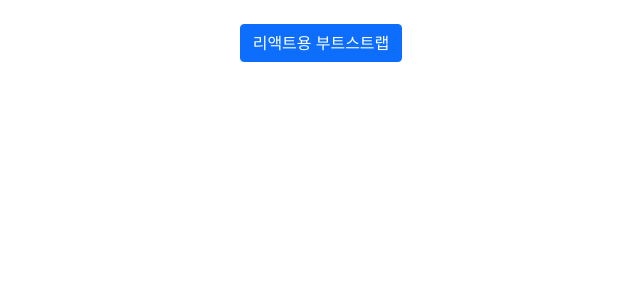
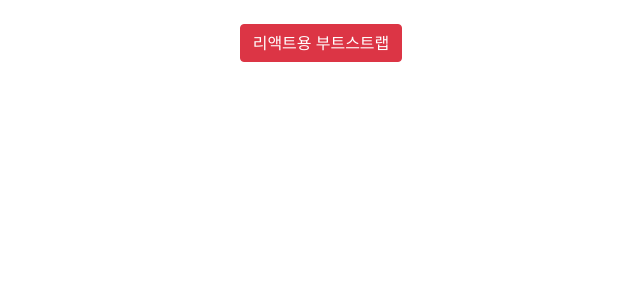
Before and after one commit to keemsane/react-study03-220427, a React (Create React App) app: page / in a window 1280 px wide. Shown: the top 300 px of the page, without its empty margins (319-959 px from the left). Built offline with nearby package versions, Linux system fonts and the light colour scheme.

Commit message:
리액트 부트스트랩 예시 2 준비

```diff
--- a/src/App.js
+++ b/src/App.js
@@ -1,7 +1,13 @@
 import logo from './logo.svg';
 import './App.css';
-import Button from 'react-bootstrap/Button'
-// import { Button } from 'react-bootstrap';
+// 하나씩 가져올 때
+// import Button from 'react-bootstrap/Button'
+// import Table from 'react-bootstrap/Table'
+// import CloseButton from 'react-bootstrap/CloseButton'
+// import Dropdown from 'react-bootstrap/Dropdown'
+
+// 여러 개 가져올 때
+import { Button, Table, CloseButton, Dropdown } from 'react-bootstrap';
 
 // 리액트용 부트스트랩 사용하기
 // 리액트용 부트스트랩 설치
@@ -28,7 +34,7 @@ function App() {
   return (
     <div className="App">
       <br />
-      <Button> 리액트용 부트스트랩 </Button>
+      <Button className= "btn btn-danger"> 리액트용 부트스트랩 </Button>
 
       {/* <header className="App-header">
         <img src={logo} className="App-logo" alt="logo" />
```
Also changed, not shown: src/bstest03.js (added).
